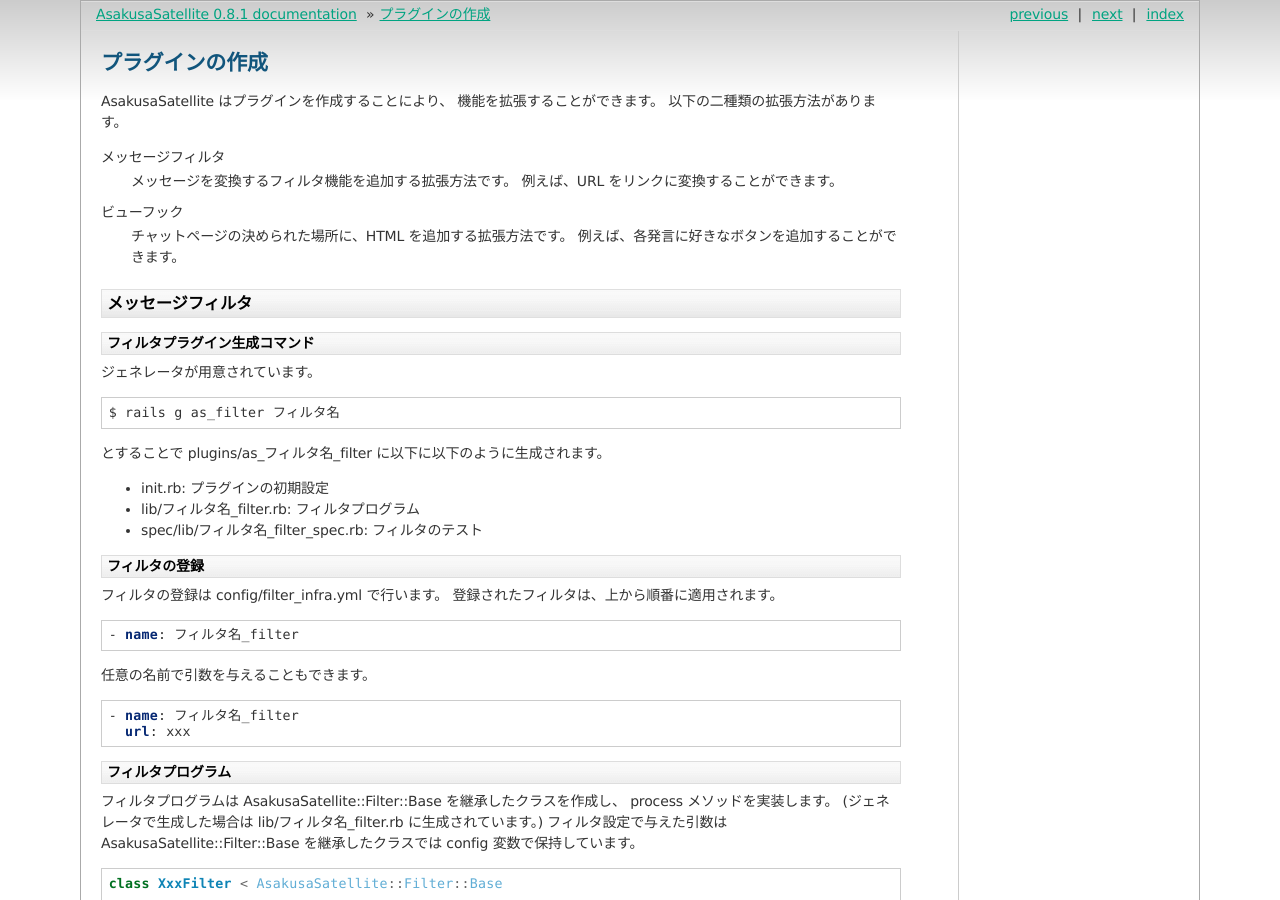
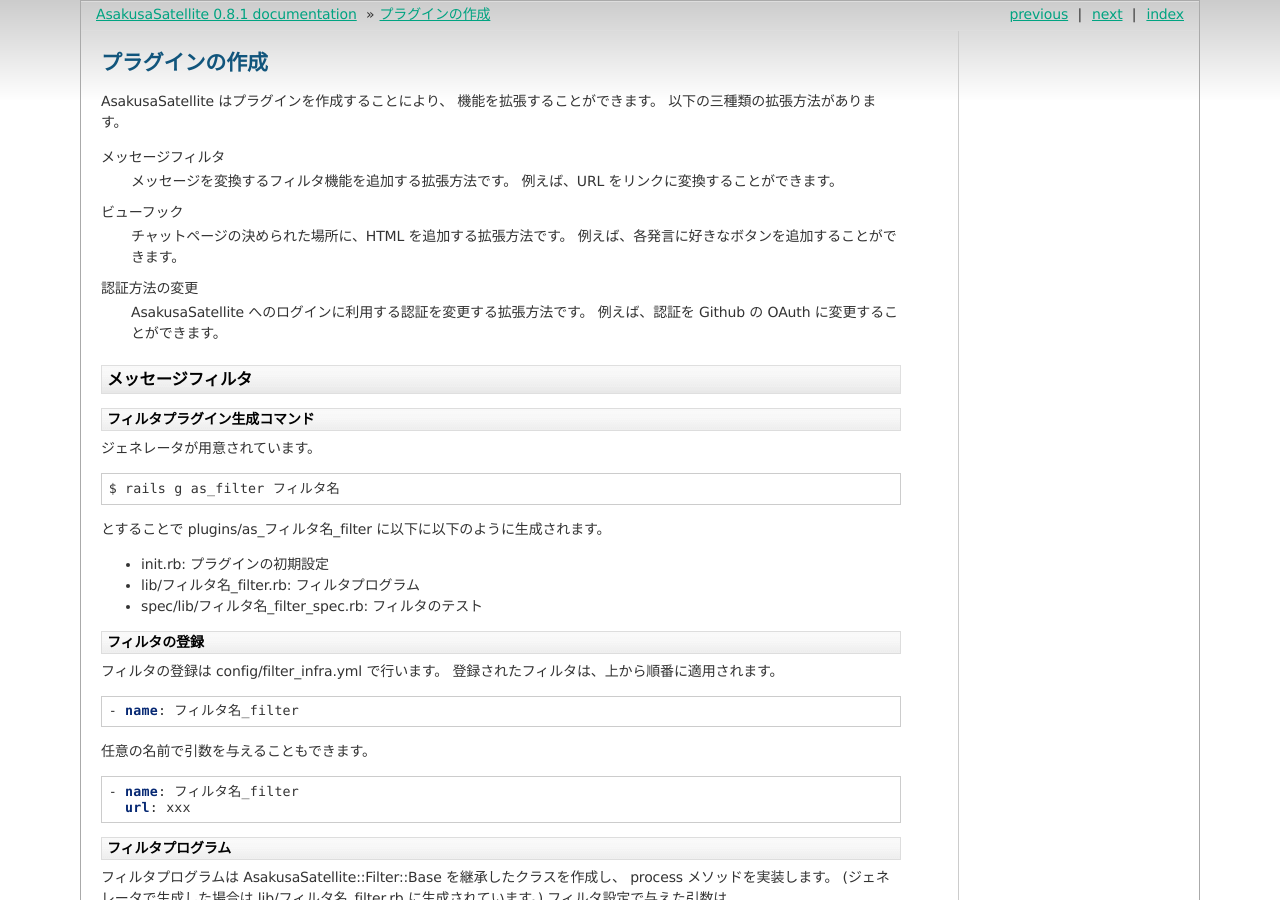
Before and after one commit to codefirst/asakusa-satellite-manual, a Sphinx documentation site: the page built from source/writing-plugins.rst, in a window 1280 px wide and 900 px high. Built offline with Sphinx 7.4.7, drawn with Linux system fonts in a browser that asks for light colours.

Commit message:
add writing auth plugins to list

```diff
--- a/source/writing-plugins.rst
+++ b/source/writing-plugins.rst
@@ -3,7 +3,7 @@
 
 AsakusaSatellite はプラグインを作成することにより、
 機能を拡張することができます。
-以下の二種類の拡張方法があります。
+以下の三種類の拡張方法があります。
 
 メッセージフィルタ
     メッセージを変換するフィルタ機能を追加する拡張方法です。
@@ -11,6 +11,9 @@
 ビューフック
     チャットページの決められた場所に、HTML を追加する拡張方法です。
     例えば、各発言に好きなボタンを追加することができます。
+認証方法の変更
+    AsakusaSatellite へのログインに利用する認証を変更する拡張方法です。
+    例えば、認証を Github の OAuth に変更することができます。
 
 メッセージフィルタ
 --------------------------------------
```
